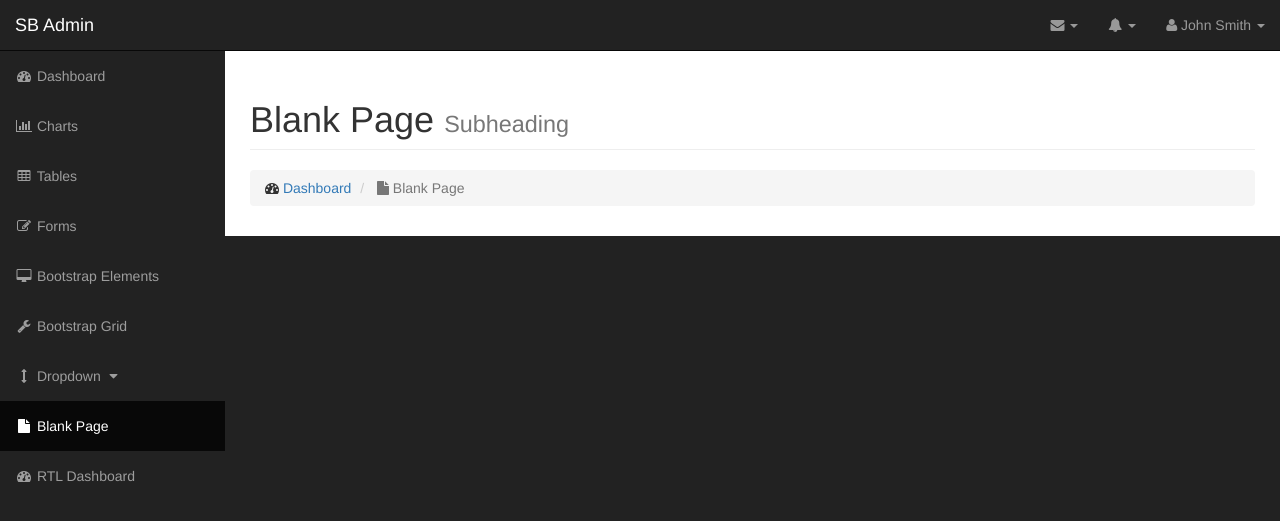
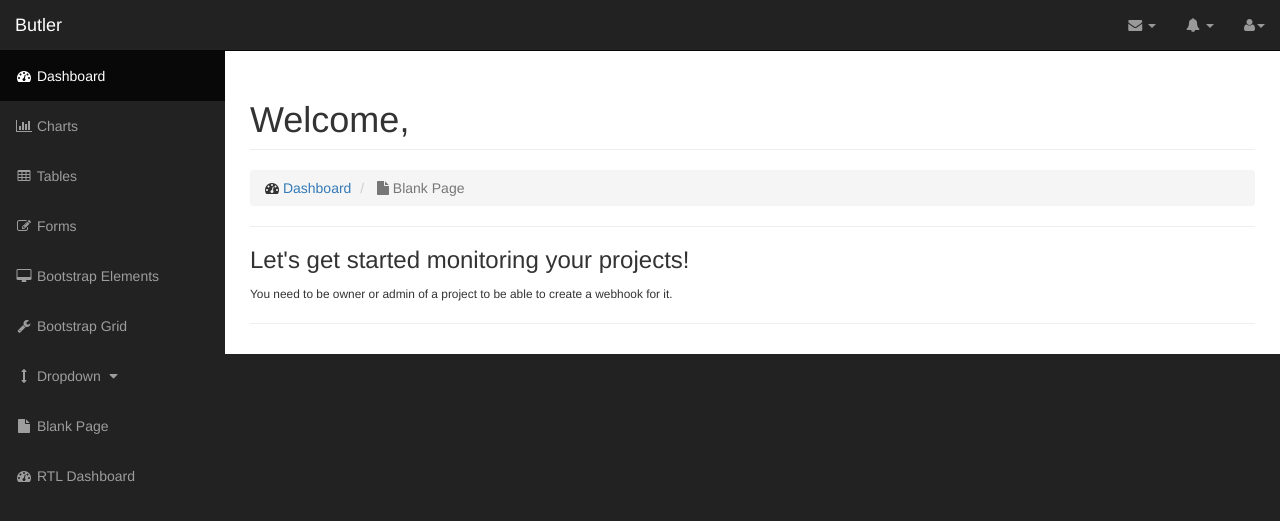
Before and after one commit to ivolima/butler, a Django app: page /stager/ in a window 1280 px wide. Shown: the top 521 px of the page. Run offline with Django 3.2, Linux system fonts and the light colour scheme; grey boxes labelled with a size stand in for pictures from a placeholder-image service; some libraries are stand-ins or nearby versions.

Commit message:
minor changes in templates

```diff
--- a/stager/templates/stager/base.html
+++ b/stager/templates/stager/base.html
@@ -10,7 +10,7 @@
     <meta name="description" content="">
     <meta name="author" content="">
 
-    <title>SB Admin - Bootstrap Admin Template</title>
+    <title>Butler - Staging Servers using Docker</title>
 
     <!-- Bootstrap Core CSS -->
     <link href="{% static "stager/css/bootstrap.min.css" %}" rel="stylesheet">
@@ -44,7 +44,7 @@
                     <span class="icon-bar"></span>
                     <span class="icon-bar"></span>
                 </button>
-                <a class="navbar-brand" href="index.html">SB Admin</a>
+                <a class="navbar-brand" href="index.html">Butler</a>
             </div>
             <!-- Top Menu Items -->
             <ul class="nav navbar-right top-nav">
@@ -132,7 +132,7 @@
                     </ul>
                 </li>
                 <li class="dropdown">
-                    <a href="#" class="dropdown-toggle" data-toggle="dropdown"><i class="fa fa-user"></i> John Smith <b class="caret"></b></a>
+                <a href="#" class="dropdown-toggle" data-toggle="dropdown"><i class="fa fa-user"></i>{{ request.user.username }}<b class="caret"></b></a>
                     <ul class="dropdown-menu">
                         <li>
                             <a href="#"><i class="fa fa-fw fa-user"></i> Profile</a>
--- a/stager/templates/stager/dashboard.html
+++ b/stager/templates/stager/dashboard.html
@@ -9,8 +9,8 @@
 <div class="row">
     <div class="col-lg-12">
         <h1 class="page-header">
-            Blank Page
-            <small>Subheading</small>
+            Welcome,
+            <small>{{ request.user.username }}</small>
         </h1>
         <ol class="breadcrumb">
             <li>
@@ -20,6 +20,27 @@
                 <i class="fa fa-file"></i> Blank Page
             </li>
         </ol>
+        <hr />
+        {% if webhooks %}
+            <h3> Currently, we're monitoring {{ webhooks|length }} webhooks </h3>
+            {% for hook in webhooks %}
+                <p>{{ hook }}</p>
+                {% endfor %}
+        {% else %}
+            <h3> Let's get started monitoring your projects! </h3>
+            {% if projects %}
+                <small>Click in one of the projects listed below to create a new webhhok for it</small>
+            {% else %}
+                <small>You need to be owner or admin of a project to be able to create a webhook for it.<small>
+            {% endif %}
+        {% endif %}
+
+        <hr />
+
+        {% if projects %}
+            <p>A TABLE LISTING PROJECT INFORMATION HERE</p>
+        {% endif %}
+
     </div>
 </div>
 <!-- /.row -->
--- a/stager/templates/stager/sidebar.html
+++ b/stager/templates/stager/sidebar.html
@@ -2,23 +2,23 @@
 <!-- Sidebar Menu Items - These collapse to the responsive navigation menu on small screens -->
 <div class="collapse navbar-collapse navbar-ex1-collapse">
     <ul class="nav navbar-nav side-nav">
-        <li>
-            <a href="index.html"><i class="fa fa-fw fa-dashboard"></i> Dashboard</a>
+        <li class="active">
+            <a href="#"><i class="fa fa-fw fa-dashboard"></i> Dashboard</a>
         </li>
         <li>
-            <a href="charts.html"><i class="fa fa-fw fa-bar-chart-o"></i> Charts</a>
+            <a href="#"><i class="fa fa-fw fa-bar-chart-o"></i> Charts</a>
         </li>
         <li>
-            <a href="tables.html"><i class="fa fa-fw fa-table"></i> Tables</a>
+            <a href="#"><i class="fa fa-fw fa-table"></i> Tables</a>
         </li>
         <li>
-            <a href="forms.html"><i class="fa fa-fw fa-edit"></i> Forms</a>
+            <a href="#"><i class="fa fa-fw fa-edit"></i> Forms</a>
         </li>
         <li>
-            <a href="bootstrap-elements.html"><i class="fa fa-fw fa-desktop"></i> Bootstrap Elements</a>
+            <a href="#"><i class="fa fa-fw fa-desktop"></i> Bootstrap Elements</a>
         </li>
         <li>
-            <a href="bootstrap-grid.html"><i class="fa fa-fw fa-wrench"></i> Bootstrap Grid</a>
+            <a href="#"><i class="fa fa-fw fa-wrench"></i> Bootstrap Grid</a>
         </li>
         <li>
             <a href="javascript:;" data-toggle="collapse" data-target="#demo"><i class="fa fa-fw fa-arrows-v"></i> Dropdown <i class="fa fa-fw fa-caret-down"></i></a>
@@ -31,11 +31,11 @@
                 </li>
             </ul>
         </li>
-        <li class="active">
-            <a href="blank-page.html"><i class="fa fa-fw fa-file"></i> Blank Page</a>
+        <li>
+            <a href="#"><i class="fa fa-fw fa-file"></i> Blank Page</a>
         </li>
         <li>
-            <a href="index-rtl.html"><i class="fa fa-fw fa-dashboard"></i> RTL Dashboard</a>
+            <a href="#"><i class="fa fa-fw fa-dashboard"></i> RTL Dashboard</a>
         </li>
     </ul>
 </div>
```
Also changed, not shown: stager/templates/stager/login.html (added, +9 -0 lines).
